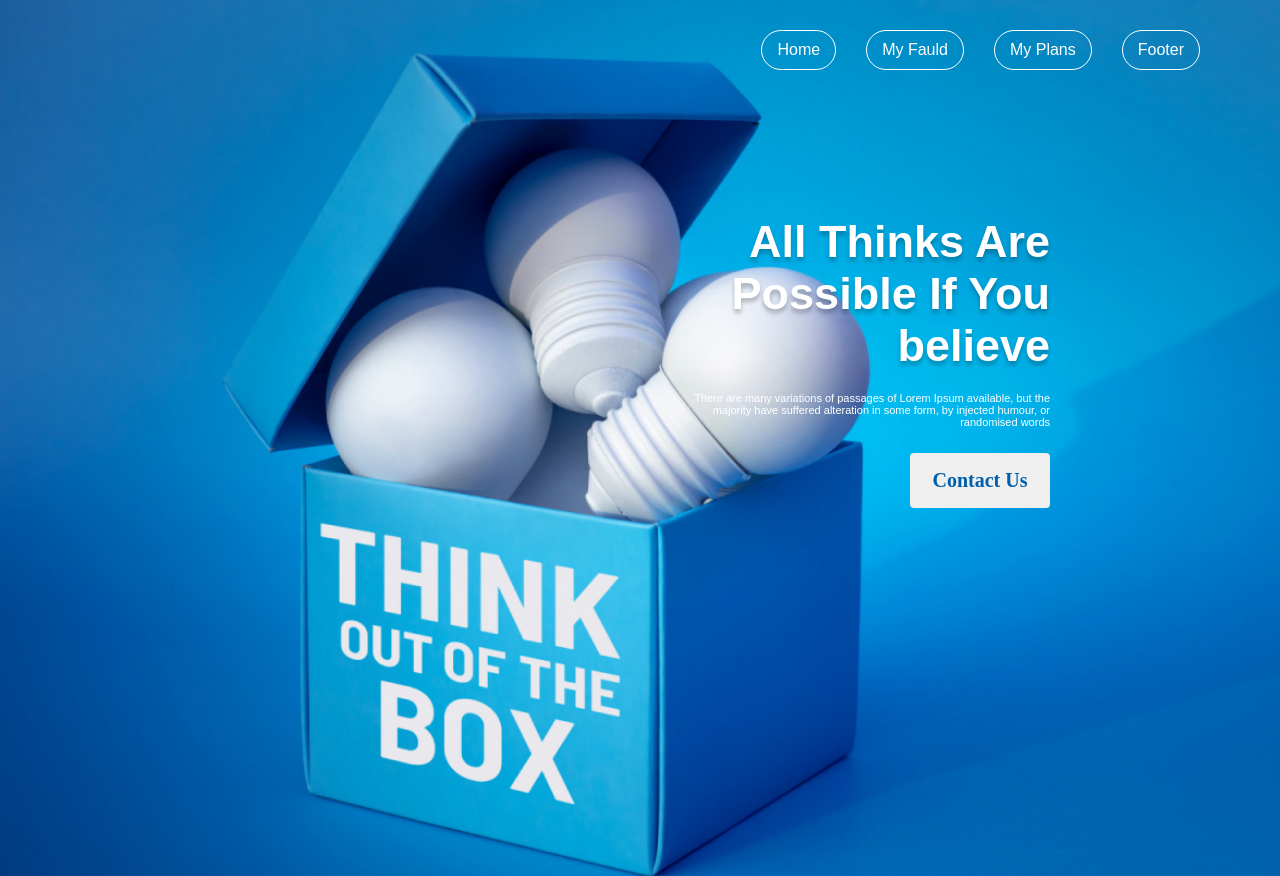
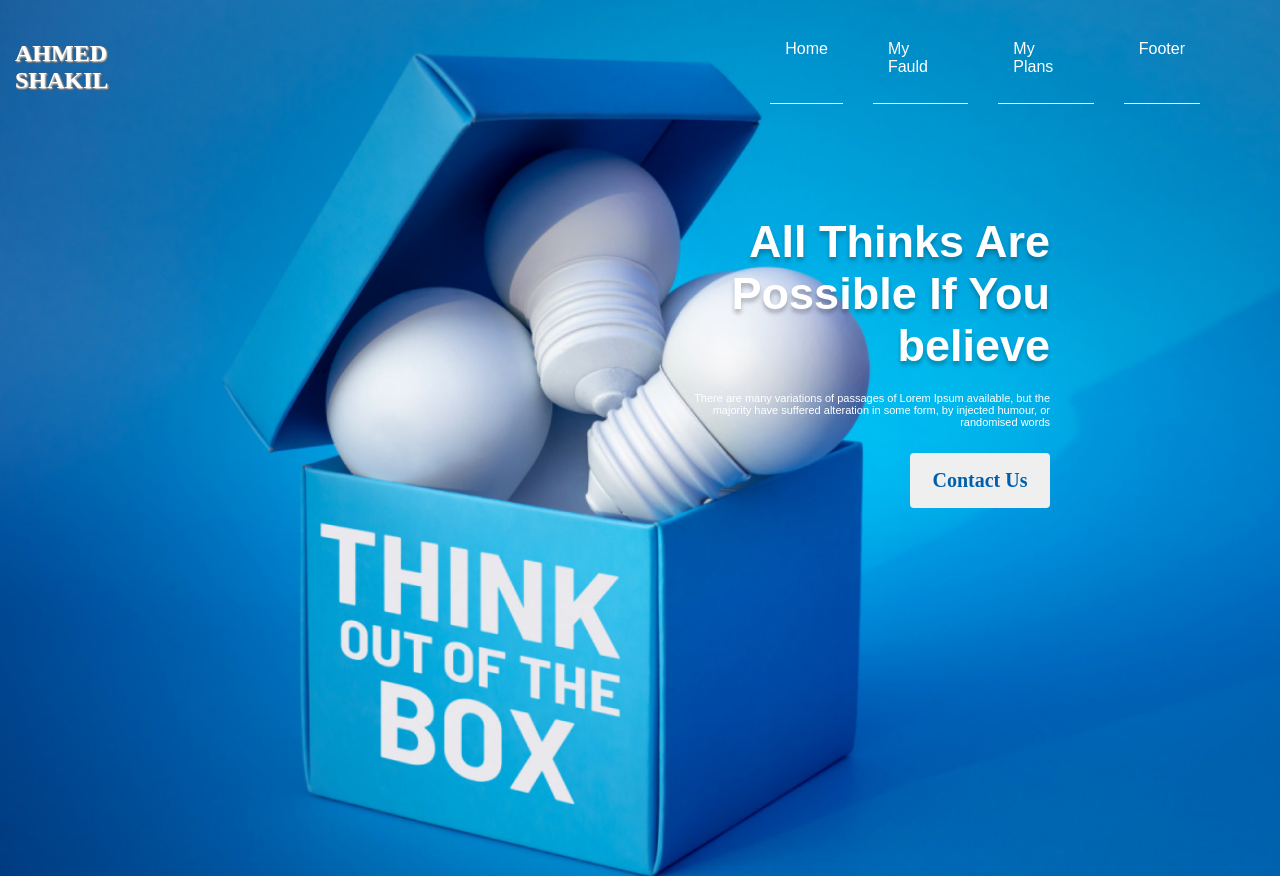
Before and after one commit to Shakil-Ahmed71/My-first-portfolio, a plain HTML site: page index.html in a window 1280 px wide. Shown: the top 876 px of the page. Drawn offline with Linux system fonts and the light colour scheme; a web font is replaced by a local one.

Commit message:
added my name

```diff
--- a/index.html
+++ b/index.html
@@ -11,6 +11,7 @@
         <!--start nav bar-->
         <nav>
             <ul>
+                <li class="my-name">AHMED SHAKIL</li>
                 <li><a href="#home">Home</a></li>
                 <li><a href="#failure">My Fauld</a></li>
                 <li><a href="#plane">My Plans</a></li>
--- a/styles/style.css
+++ b/styles/style.css
@@ -48,6 +48,7 @@
 
 
 /* start nav bar */
+
 nav{
     position: absolute;
     width: 100%;
@@ -56,6 +57,18 @@ nav{
     pointer-events: painted;
 
 
+}
+.my-name{
+    margin-right: 550px;
+    border: none;
+    color: #FFF;
+    font-weight: 700;
+    font-size: 24px;
+    text-shadow: 1px 1px 2px white,
+                1px 1px 2px rgb(0, 0, 0),
+                1px 1px 2px white,
+                1px 1px 2px rgb(0, 0, 0),
+                1px 1px 2px rgb(0, 0, 0);
 }
 nav>ul{
     display: flex;
@@ -66,9 +79,10 @@ nav>ul{
 nav>ul li{
     list-style: none;
     margin-right: 30px;
-    border: 1px solid white;
+    /* border: 1px solid white; */
     padding: 10px 15px ;
-    border-radius: 30px;
+    /* border-radius: 30px; */
+    border-bottom: 1px solid white;
 
 }
 nav>ul li a{
```
